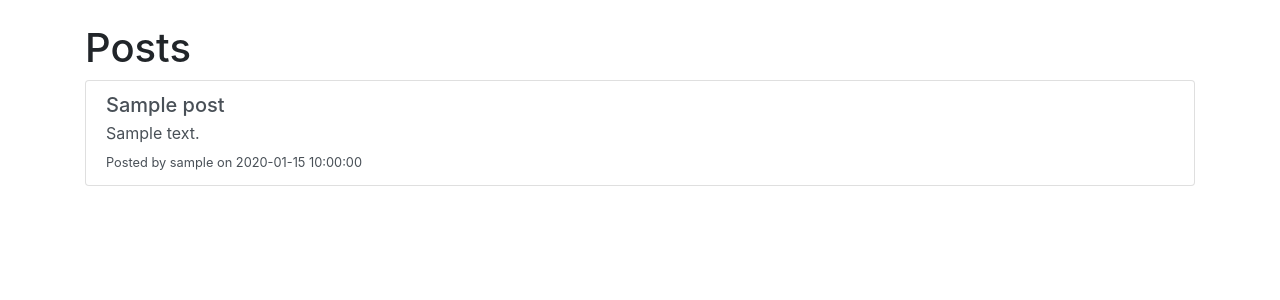
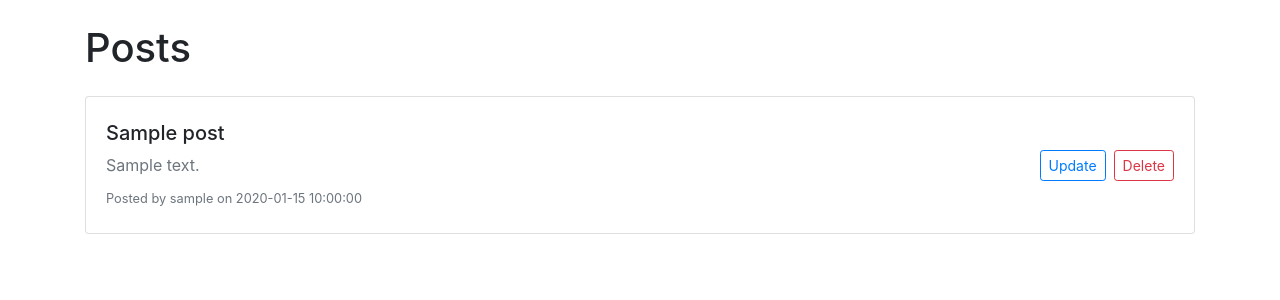
Before and after one commit to MlCHAL-S/MlCHAL-S-Python-Base-Project, a Flask app: page / in a window 1280 px wide. Shown: the part 56-356 px from the top of the page. Run offline with Flask 3, Linux system fonts and the light colour scheme; tables that the repository leaves empty hold one stand-in row (values such as "Sample post"); some libraries are stand-ins or nearby versions.

Commit message:
WORKING: FINISHED CRUD

```diff
--- a/service/auth.py
+++ b/service/auth.py
@@ -24,10 +24,10 @@ def register():
             new_user = User(username=username, password=hashed_password)
             db.session.add(new_user)
             db.session.commit()
-
+            flash('Registration successful! You can now log in.', 'success')  # Success message
             return redirect(url_for('login'))
 
-        flash(error)
+        flash(error, 'danger')  # Error message
 
     return render_template('auth/register.html')
 
@@ -39,7 +39,6 @@ def login():
         password = request.form['password']
         error = None
         user = User.query.filter_by(username=username).first()
-        print(user)
 
         if user is None:
             error = 'Incorrect username'
@@ -49,9 +48,10 @@ def login():
         if error is None:
             session.clear()
             session['user_id'] = user.id
+            flash('Login successful!', 'success')  # Success message
             return redirect(url_for('index'))
 
-        flash(error)
+        flash(error, 'danger')  # Error message
 
     return render_template('auth/login.html')
 
@@ -59,4 +59,5 @@ def login():
 @app.route('/logout')
 def logout():
     session.clear()
+    flash('Logged out successfully.', 'success')  # Success message
     return redirect(url_for('index'))
--- a/service/routes.py
+++ b/service/routes.py
@@ -22,21 +22,51 @@ def create():
             error = 'Body is required'
 
         if error is not None:
-            flash(error)
+            flash(error, 'danger')  # Error message in red
         else:
             user_id = session.get('user_id')  # Ensure user_id is in session
             if user_id is None:
-                flash('You must be logged in to create a post')
+                flash('You must be logged in to create a post', 'danger')
             else:
                 new_post = Post(title=title, body=body, author_id=user_id)
                 db.session.add(new_post)
                 db.session.commit()
+                flash('Post created successfully!', 'success')  # Success message in green
                 return redirect(url_for('index'))
 
     return render_template('posts/create.html')
 
 
-@app.route('/update', methods=('GET', 'POST'))
-def update():
-    post = ...  # TODO: GET POST FROM THE DB
+@app.route('/update/<int:post_id>', methods=('GET', 'POST'))
+def update(post_id):
+    post = Post.query.filter_by(id=post_id).first()
+
+    if request.method == 'POST':
+        title = request.form['title']
+        body = request.form['body']
+        error = None
+
+        if not title:
+            error = 'Title is required'
+        elif not body:
+            error = 'Body is required'
+
+        if error is not None:
+            flash(error, 'danger')
+        else:
+            post.title = title
+            post.body = body
+            db.session.commit()
+            flash('Post updated successfully!', 'success')
+            return redirect(url_for('index'))
+
     return render_template('posts/update.html', post=post)
+
+
+@app.route('/delete/<int:post_id>', methods=['POST'])
+def delete(post_id):
+    post = Post.query.get(post_id)
+    db.session.delete(post)
+    db.session.commit()
+    flash('Post deleted successfully.', 'success')
+    return redirect(url_for('index'))
--- a/service/templates/base.html
+++ b/service/templates/base.html
@@ -4,6 +4,7 @@
     <meta charset="UTF-8">
     <meta name="viewport" content="width=device-width, initial-scale=1.0">
     <title>{% block title %}My App{% endblock %}</title>
+    <link rel="stylesheet" href="{{ url_for('static', filename='style.css') }}">
     <link rel="stylesheet" href="https://stackpath.bootstrapcdn.com/bootstrap/4.5.2/css/bootstrap.min.css">
 </head>
 <body>
--- a/service/templates/posts/index.html
+++ b/service/templates/posts/index.html
@@ -3,14 +3,24 @@
 {% block title %}Home{% endblock %}
 
 {% block content %}
-<h1>Posts</h1>
+<h1 class="mb-4">Posts</h1>
 <div class="list-group">
     {% for post in posts %}
-        <a href="#" class="list-group-item list-group-item-action">
-            <h5 class="mb-1">{{ post.title }}</h5>
-            <p class="mb-1">{{ post.body }}</p>
-            <small>Posted by {{ post.author.username }} on {{ post.created.strftime('%Y-%m-%d %H:%M:%S') }}</small>
-        </a>
+        <div class="list-group-item py-4">
+            <div class="d-flex justify-content-between align-items-center">
+                <div>
+                    <h5 class="mb-2">{{ post.title }}</h5>
+                    <p class="mb-2 text-muted">{{ post.body }}</p>
+                    <small class="text-muted">Posted by {{ post.author.username }} on {{ post.created.strftime('%Y-%m-%d %H:%M:%S') }}</small>
+                </div>
+                <div class="d-flex align-items-center">
+                    <a href="{{ url_for('update', post_id=post.id) }}" class="btn btn-sm btn-outline-primary mr-2">Update</a>
+                    <form action="{{ url_for('delete', post_id=post.id) }}" method="POST" style="display:inline;">
+                        <button type="submit" class="btn btn-sm btn-outline-danger">Delete</button>
+                    </form>
+                </div>
+            </div>
+        </div>
     {% endfor %}
 </div>
 {% endblock %}
```
Also changed, not shown: service/templates/posts/update.html (+5 -4 lines), service/static/style.css (added).
